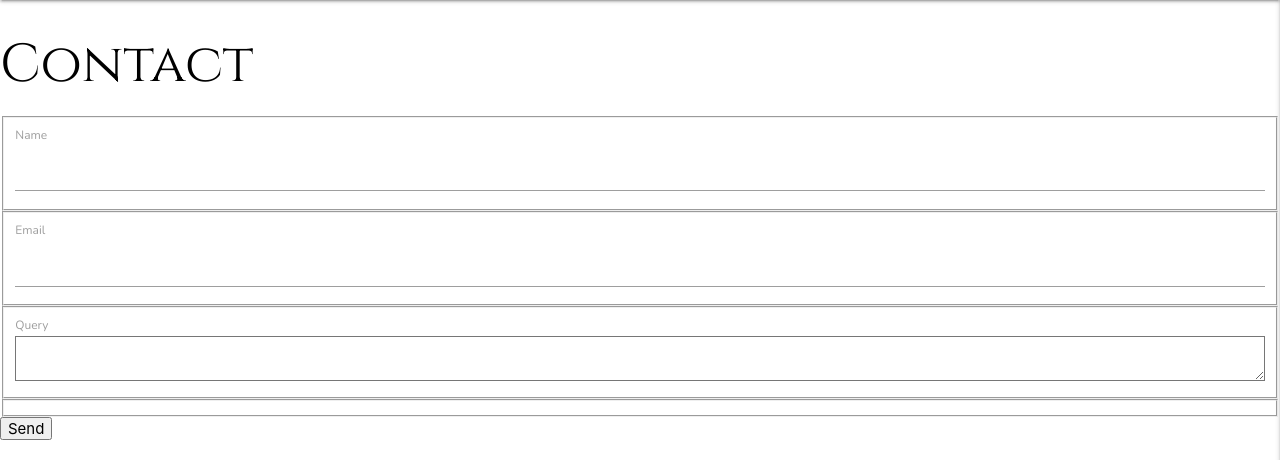
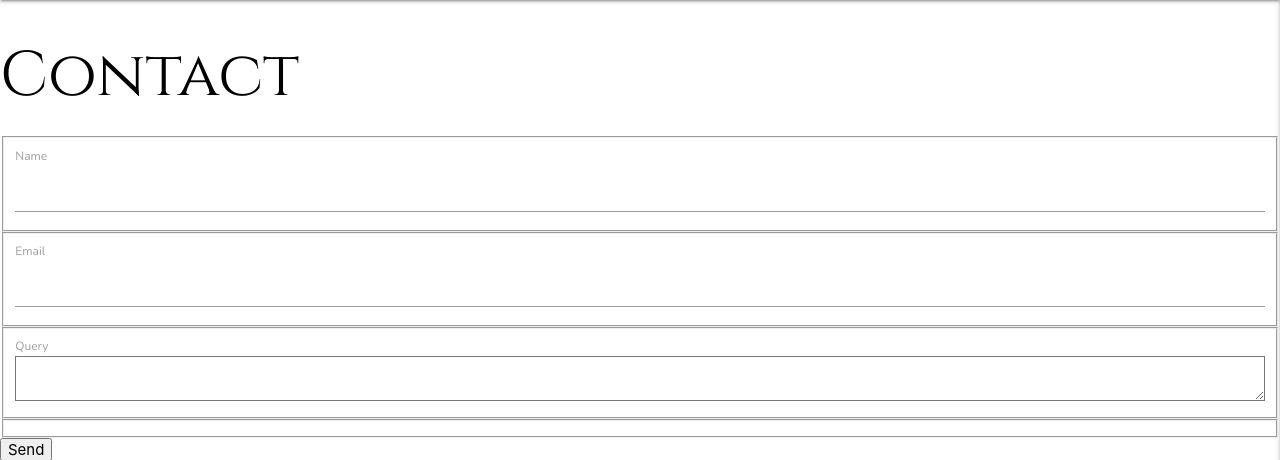
Before and after one commit to lilblupig/imprint, a Flask app: page /contact in a window 1280 px wide. Shown: the part 64-524 px from the top of the page. Run offline with Flask 2, Linux system fonts and the light colour scheme; parts of the project's set-up code (start-up, migrations or seed data) failed here and were passed over; some libraries are stand-ins or nearby versions.

Commit message:
Corrct mismatched h1/h2 tags

```diff
--- a/templates/contact.html
+++ b/templates/contact.html
@@ -1,7 +1,7 @@
 {% extends "base.html" %}
 
 {% block title %}
-    <h2 class="title">Contact</h2>
+    <h1 class="title">Contact</h1>
 {% endblock %}
 
 {% block content %}
--- a/templates/login.html
+++ b/templates/login.html
@@ -1,7 +1,7 @@
 {% extends "base.html" %}
 
 {% block title %}
-    <h1 class="title">Login</h2>
+    <h1 class="title">Login</h1>
 {% endblock %}
 
 {% block content %}
--- a/templates/register.html
+++ b/templates/register.html
@@ -1,7 +1,7 @@
 {% extends "base.html" %}
 
 {% block title %}
-    <h1 class="title">Register</h2>
+    <h1 class="title">Register</h1>
 {% endblock %}
 
 {% block content %}
```
